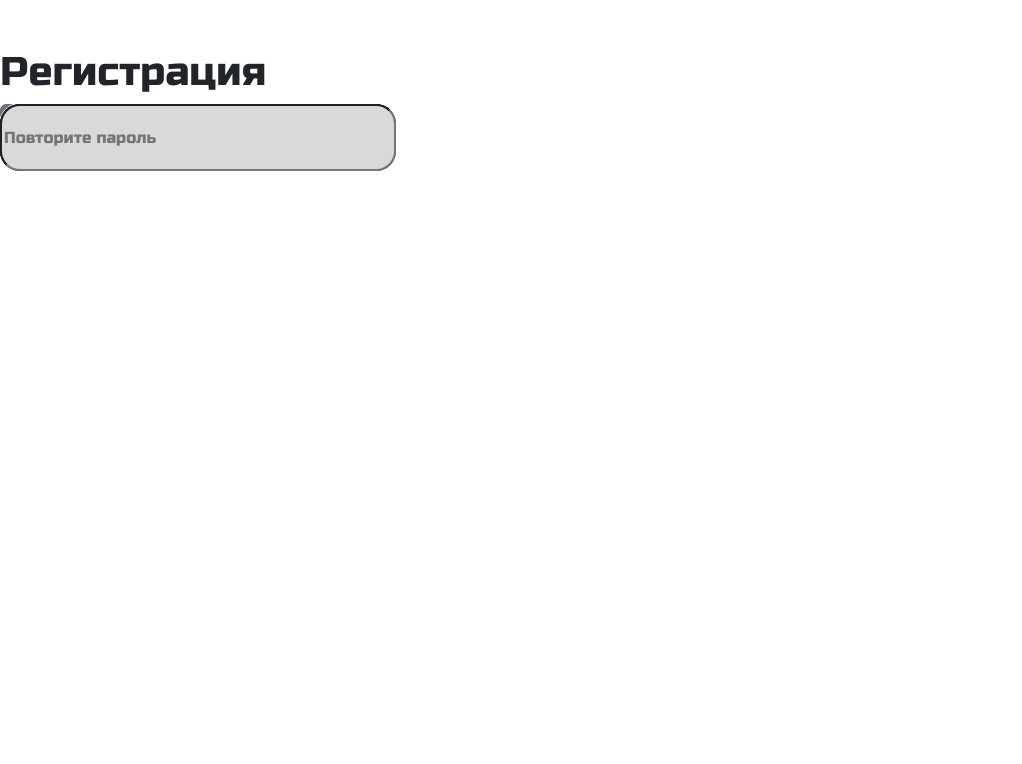
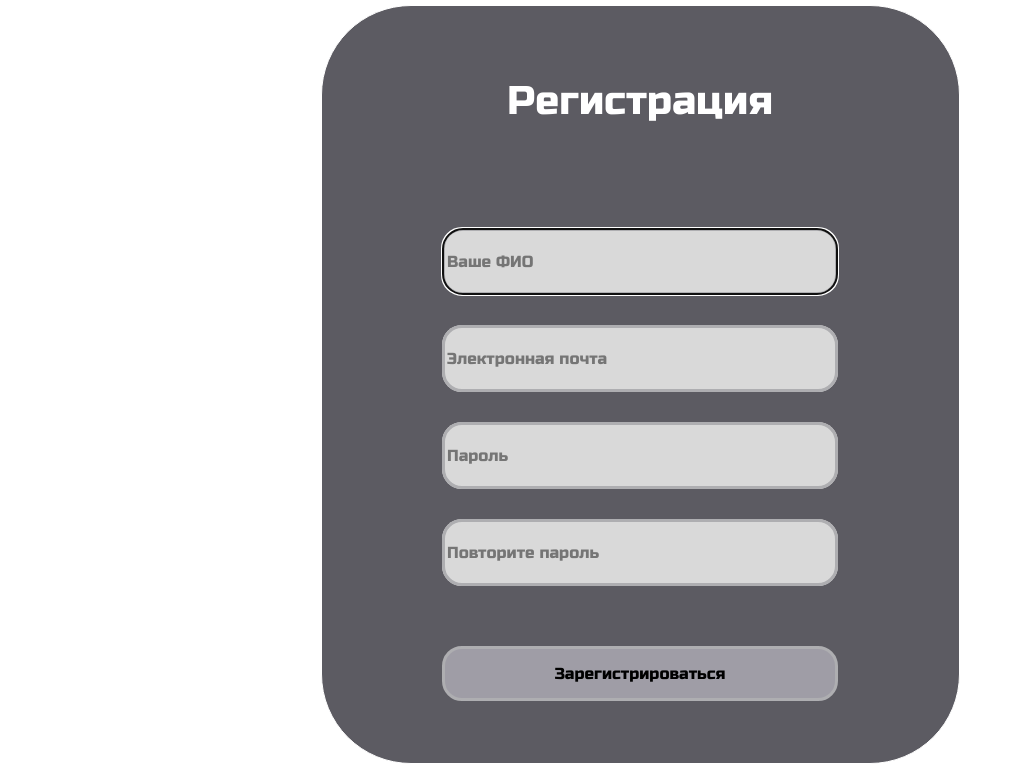
Before and after one commit to martishenya/namastee, a Django app: page /register_user/ in a window 1280 px wide. Shown: the part 104-868 px from the top of the page, without its empty margins (0-1022 px from the left). Before the commit the page ends 275 px from the top, so only its background shows below. Run offline with Django 4.2, Linux system fonts and the light colour scheme; some libraries are stand-ins or nearby versions.

Commit message:
06.11.22

```diff
--- a/service/site_tamoj/forms.py
+++ b/service/site_tamoj/forms.py
@@ -13,7 +13,7 @@
             'type': 'text',
             'class': 'form-input',
             'placeholder': _('Иван Иванов'),
-            'maxlength': '16',
+            'maxlength': '30',
             'minlength': '6'
             })
         self.fields['email'].widget.attrs.update({
@@ -31,7 +31,7 @@
             'type': 'password',
             'class': 'form-input',
             'placeholder': _('Пароль'),
-            'maxlength': '22',
+            'maxlength': '30',
             'minlength': '8'
         })
         self.fields['password2'].widget.attrs.update({
--- a/service/site_tamoj/static/site_tamoj/css/style.css
+++ b/service/site_tamoj/static/site_tamoj/css/style.css
@@ -1,42 +1,29 @@
 *{
-font-family: 'Exo 2', sans-serif;
-font-family: 'Nunito', sans-serif;
-font-family: 'Russo One', sans-serif;
+    font-family: 'Exo 2', sans-serif;
+    font-family: 'Nunito', sans-serif;
+    font-family: 'Russo One', sans-serif;
+
+
 }
 
 
 body {
+    background:	#D9D9D9;
 	line-height:1.5em;
-	color:	#000096;
+
 	font-weight:300;
 	font-size: 14px;
 
-	-webkit-backface-visibility:visible;
 }
 
+.form-label {
 
+    margin-top:5%;
 
-
-
-
-.form-label {
-    margin-top:5%
 }
 
-.button-login{
-    border: 1px solid #757575;
-    background-color: #212529;
-    color: #fff;
-    padding: 10px 35% 10px 15%;
-    font-size: 14px;
-    border-radius: 5px;
-    cursor: pointer;
-    text-decoration: none;
-    margin-top:10%;
+.form-control{
 
-
-}
-.form-control{
     width: 396px;
     height: 67px;
     left: 121px;
@@ -44,8 +31,100 @@
 
 }
 
+.card-body{
+
+
+}
+
+/* форма логин и регистрация*/
+
+.refisher-form-container{
+    box-sizing: border-box;
+    margin-left: auto;
+    margin-right: auto;
+    margin-top:5px;
+    width: 639px;
+    height: 759px;
+    left: 0px;
+    top: 0px;
+    background: #5C5B62;
+    border: 1px solid #FFFFFF;
+    border-radius: 90px;
+}
+
+.glav-form {
+    margin-bottom: auto;
+    margin-top: auto;
+}
+
+.form-title {
+    position: relative;
+    margin-left: auto;
+    margin-right: auto;
+
+    width: 432px;
+    height: 72px;
+    left: 0px;
+    top: 70px;
+    font-style: normal;
+
+    font-size: 40px;
+    line-height: 51px;
+    text-align: center;
+    color: #FFFFFF;
+}
+
+.form-field{
+    position: relative;
+    width: 396px;
+    height: 67px;
+    left: 0px;
+    top: 120px;
+    background:#D9D9D9;
+    border-radius: 20px;
+    margin-left: auto;
+    margin-right: auto;
+    margin-top:30px;
+}
+
+.form-input {
+    width: 396px;
+    height: 67px;
+    left: 0px;
+    top: 0px;
+    background: #D9D9D9;
+    border-radius: 20px;
+    border: 3px solid #AEAEB1;
+}
+
+.button{
+
+    position: relative;
+    display: flex;
+    flex-direction: row;
+    justify-content: center;
+    align-items: center;
+    padding: 8px 16px;
+    gap: 4px;
+    margin-bottom:20%;
+    margin-left: auto;
+    margin-right: auto;
+    width: 396px;
+    height: 55px;
+    left: 0px;
+    top: 150px;
+    margin-top:30px;
+    background: #9F9DA6;
+    border: 3px solid #AEAEB1;
+    border-radius: 20px;
+
+}
+/* --------------------*/
+
 .container {
-    margin: 20px 1% 0 1%;
+
+    margin: 20px 0 0 0;
+
 }
 
 .li-header_right {
@@ -55,14 +134,3 @@
 
 .form-control {
 }
-
-
-.form-input {
-    position: absolute;
-    width: 396px;
-    height: 67px;
-    left: 0px;
-    top: 0px;
-    background: #D9D9D9;
-    border-radius: 20px;
-}
--- a/service/site_tamoj/templates/site_tamoj/base.html
+++ b/service/site_tamoj/templates/site_tamoj/base.html
@@ -46,21 +46,11 @@
                 </div>
             </div>
         </header>
-        <br><br>
-<!--        <div class = "container">-->
-<!--            {% if messages %}-->
-<!--                {% for message in messages %}-->
-<!--                    <div class="alert alert-warning alert-dismissible fade show" role="alert">-->
-<!--                    {{ message }}-->
-<!--                    <button type="button" class="btn-close" data-bs-dismiss="alert" aria-label="Close"></button>-->
-<!--                    </div>-->
-<!--                {% endfor %}-->
-<!--            {% endif%}-->
-<!--        </div>-->
-        <div class="content-text">
+
+
         {% block content %}
         {% endblock %}
-        <div/>
+
 
         <script src="https://cdn.jsdelivr.net/npm/bootstrap@5.2.2/dist/js/bootstrap.bundle.min.js" integrity="sha384-OERcA2EqjJCMA+/3y+gxIOqMEjwtxJY7qPCqsdltbNJuaOe923+mo//f6V8Qbsw3" crossorigin="anonymous"></script>
     </body>
--- a/service/site_tamoj/templates/site_tamoj/index.html
+++ b/service/site_tamoj/templates/site_tamoj/index.html
@@ -6,10 +6,9 @@
 <h1>{{ title }}</h1>
 <p>Содержимое главной страницы</p>
 <ul>
-    {% for p in posts %}
+    {% for p in dct %}
     <li>
-        <h2 class="pup">{{p.name}}</h2>
-        <p>{{p.location}}</p>
+        <h2 class="pup">{{p}}</h2>
         <hr>
     </li>
     {% endfor %}
--- a/service/site_tamoj/templates/site_tamoj/register_user.html
+++ b/service/site_tamoj/templates/site_tamoj/register_user.html
@@ -1,31 +1,38 @@
 {% extends 'site_tamoj/base.html' %}
 {% load static %}
 {% block content %}
-{% if form.errors %}
-    <div class="alert alert-warning alert-dismissible fade show" role="alert">
-            there was an error with yours form...
-            <button type="button" class="btn-close" data-bs-dismiss="alert" aria-label="Close"></button>
-            </div>
-{% endif %}
-    <div class="header-bar">
-        <h1>Регистрация</h1>
-    </div>
+<!--{% if form.errors %}-->
+<!--    <div class="alert alert-warning alert-dismissible fade show" role="alert">-->
+<!--            there was an error with yours form...-->
+<!--            <button type="button" class="btn-close" data-bs-dismiss="alert" aria-label="Close"></button>-->
+<!--            </div>-->
+<!--{% endif %}-->
+<main>
+    <div class="refisher-form-container">
+        <h1 class ="form-title">Регистрация</h1>
+
     <div class="card-body">
         <form action="{% url 'register_user'%}" method="POST">
             {% csrf_token %}
-            <div class="input-group">
+            <div class ="glav-form">
+                <div class="form-field">
                     {{form.username}}
                 </div>
-            <div class="input-group">
+                <div class="form-field">
                     {{form.email}}
                 </div>
-            <div class="input-group">
+                <div class="form-field">
                     {{form.password1}}
                 </div>
-            <div class="input-group">
+                <div class="form-field">
                     {{form.password2}}
                 </div>
-            <input type="submit" value="Зарегистрироваться" class="btn btn-secondary">
+            </div>
+            <div class="form-button">
+            <input type="submit" value="Зарегистрироваться" class="button">
+            <div/>
         </form>
     </div>
+    <div/>
+<main/>
 {% endblock %}
--- a/service/site_tamoj/urls.py
+++ b/service/site_tamoj/urls.py
@@ -5,13 +5,14 @@
 
 urlpatterns = [
     # path('', views.signup, name='signup'),
-    path('', index, name= 'home'), #установили имя для удобства дальнейшего объявления
+    path('', login_user, name= 'login'), #установили имя для удобства дальнейшего объявления
     path('about/', about, name= 'about'),
     path('contact/', contact, name= 'contact'),
     path('login/', login_user, name= 'login'),
     path('logout/', logout_user, name= 'logout'),
     path('register_user/', register_user, name= 'register_user'),
     path('dataset/', dataset, name= 'dataset'),
+    path('properties/', properties, name='properties'),
     # path('categories/<int:catid>/', categories),
 
     # path('account/', include('django.contrib.auth.urls')),
--- a/service/site_tamoj/views.py
+++ b/service/site_tamoj/views.py
@@ -4,7 +4,7 @@
 from django.views.generic import CreateView
 import pandas as pd
 from site_tamoj.models import Profile
-
+import psycopg2
 from django.contrib.auth import authenticate, login, logout
 from django.contrib import messages
 
@@ -24,20 +24,50 @@
 # def index(request):
 
 def index(request):
-    posts = Profile.objects.all()
+    posts = Profile.objects.filter(name = 'какое')
+    print(posts)
+    con = psycopg2.connect(
+        # dbname="my_table_name",
+        database="hackdb",
+        user="postgres",
+        password="12345",
+        host="127.0.0.1",
+        port="5432"
+    )
 
-    context = {'posts': posts,
+    print("Database opened successfully")
+    cur = con.cursor()
+    cur.execute("SELECT topic from my_table_name")
+    dct = []
+    rows = cur.fetchall()
+    for row in rows:
+        dct.append(row)
+
+
+    print("Operation done successfully")
+    con.close()
+
+    context = {'dct': dct,
                'menu': menu,
                'title': 'Главная страница'
                }
 
     return render(request, 'site_tamoj/index.html', context=context)
 
+
+posts = Profile.objects.all()
+print(list(posts))
+
+
 def about(request):
-    return render(request, 'site_tamoj/about.html', {'menu': menu, 'title': 'About'})
+
+    return render(request, 'site_tamoj/about.html', {'title': 'About'})
 
 def contact(request):
     return HttpResponse('авторизация на сайте')
+
+def properties(request):
+    return render(request, 'site_tamoj/properties.html', {'title': 'properties'})
 
 def categories(request, catid):
     if int(catid) > 5:
@@ -60,7 +90,7 @@
         user = authenticate(request, username=username, password=password)
         if user is not None:
             login(request, user)
-            return redirect('home')
+            return redirect('properties')
         else:
             # Return an 'invalid login' error message.
             messages.success(request, ("Ошибка"))
@@ -74,7 +104,7 @@
 def logout_user(request):
     logout(request)
     messages.success(request, ("Log out succes"))
-    return redirect('home')
+    return redirect('login')
 
 
 # def register_user(request):
@@ -102,7 +132,6 @@
 
 def register_user(request):
 
-
     if request.method == "POST":
         form = SignUpForm(request.POST)
         if form.is_valid():
@@ -112,7 +141,9 @@
             user = authenticate(username = username, password = password)
             login(request, user)
             messages.success(request, ('REgistration is suck'))
-            return redirect('home')
+            return redirect('properties')
+        else:
+            messages.success(request, ("Что-то не так с формой"))
     else:
         form = SignUpForm()
 
@@ -130,3 +161,39 @@
         "df": df.to_html()
     }
     return render(request, 'site_tamoj/dataset.html', context=mydict)
+
+
+#
+# df = pd.read_csv('full_dataset_top_15.csv')
+#
+#
+# df.columns = [c.lower() for c in df.columns] # PostgreSQL doesn't like capitals or spaces
+#
+# from sqlalchemy import create_engine
+#
+# engine = create_engine('postgresql://postgres:12345@localhost:5432/hackdb')
+#
+# df.to_sql("my_table_name", engine,if_exists='append')
+
+
+# import psycopg2
+#
+# con = psycopg2.connect(
+#     # dbname="my_table_name",
+#     database="hackdb",
+#     user="postgres",
+#     password="12345",
+#     host="127.0.0.1",
+#     port="5432"
+# )
+#
+# print("Database opened successfully")
+# cur = con.cursor()
+# cur.execute("SELECT topic from my_table_name")
+#
+# rows = cur.fetchall()
+# for row in rows:
+#     print("topic =", row[0], "\n")
+#
+# print("Operation done successfully")
+# con.close()
```
Also changed, not shown: service/site_tamoj/templates/site_tamoj/login.html (+21 -17 lines), service/site_tamoj/templates/site_tamoj/properties.html (added, +27 -0 lines), 1 other file. Lines whose indentation alone changed are shown as unchanged.
